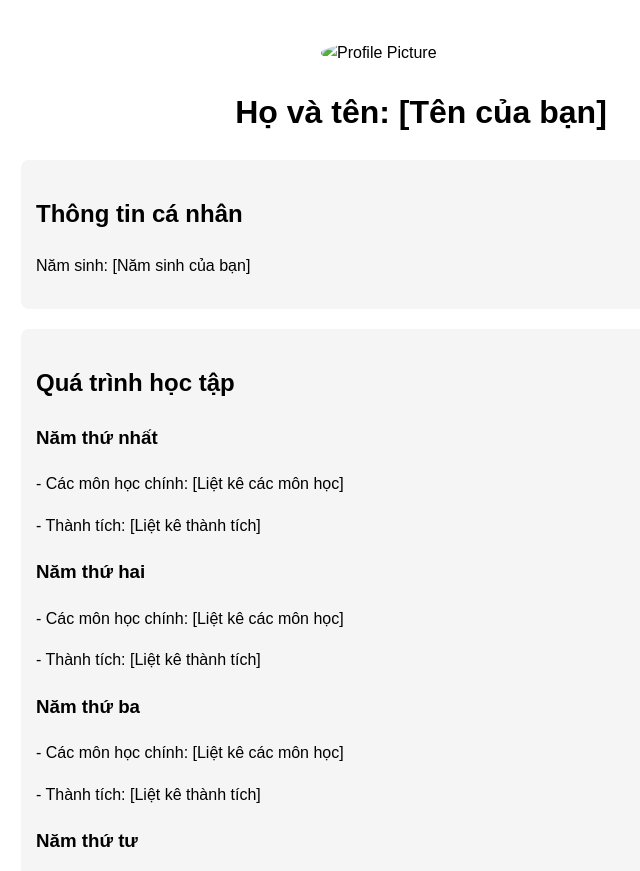
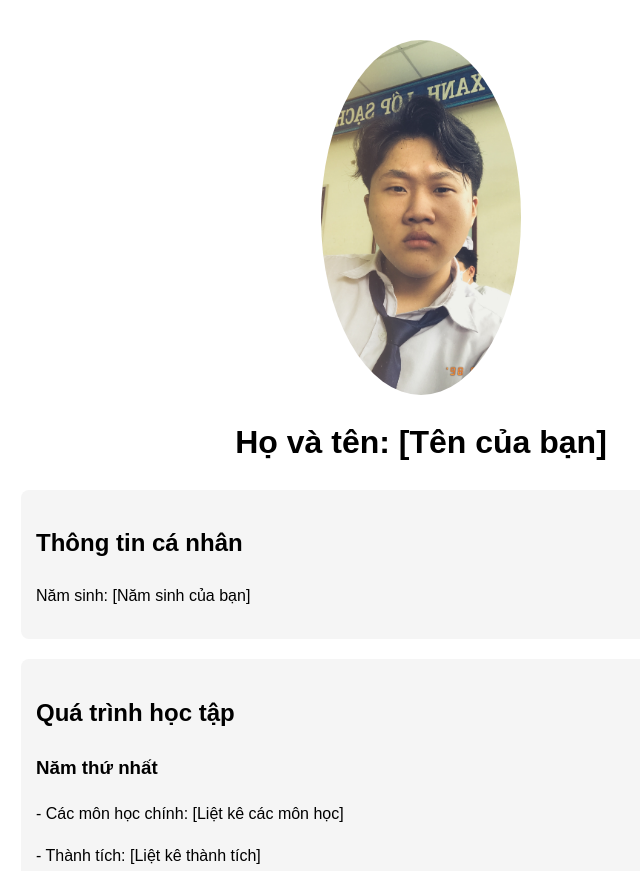
Before and after one commit to truongdatthanh/Nhom4, a plain HTML site: page index.html in a window 1280 px wide. Shown: the top 871 px of the page, without its empty margins (219-859 px from the left). Drawn offline with Linux system fonts and the light colour scheme.

Commit message:
Thong tin ca nhan

```diff
--- a/index.html
+++ b/index.html
@@ -3,32 +3,13 @@
 <head>
     <meta charset="UTF-8">
     <meta name="viewport" content="width=device-width, initial-scale=1.0">
-    <title>Personal Introduction</title>
-    <style>
-        body {
-            font-family: Arial, sans-serif;
-            max-width: 800px;
-            margin: 0 auto;
-            padding: 20px;
-            line-height: 1.6;
-        }
-        .profile-img {
-            width: 200px;
-            border-radius: 50%;
-            display: block;
-            margin: 20px auto;
-        }
-        .info-section {
-            margin: 20px 0;
-            padding: 15px;
-            background-color: #f5f5f5;
-            border-radius: 8px;
-        }
-    </style>
+
+    <title>CV cá nhân của Nguyễn Hoài Phương</title>
+    <link rel="stylesheet" href="style.css">
 </head>
 <body>
     <header>
-        <img src="your-photo.jpg" alt="Profile Picture" class="profile-img">
+        <img src="images/avatar.JPG" alt="Profile Picture" class="profile-img">
         <h1 style="text-align: center;">Họ và tên: [Tên của bạn]</h1>
     </header>
 
--- /dev/null
+++ b/style.css
@@ -0,0 +1,19 @@
+body {
+    font-family: Arial, sans-serif;
+    max-width: 800px;
+    margin: 0 auto;
+    padding: 20px;
+    line-height: 1.6;
+}
+.profile-img {
+    width: 200px;
+    border-radius: 50%;
+    display: block;
+    margin: 20px auto;
+}
+.info-section {
+    margin: 20px 0;
+    padding: 15px;
+    background-color: #f5f5f5;
+    border-radius: 8px;
+}
```
Also changed, not shown: images/avatar.JPG (added).
